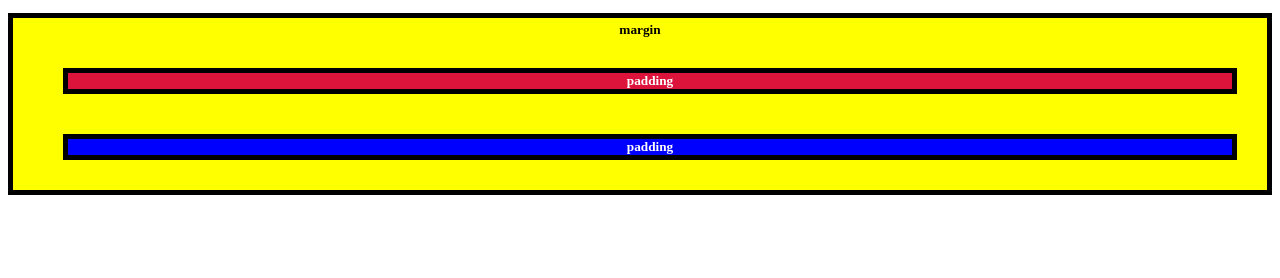
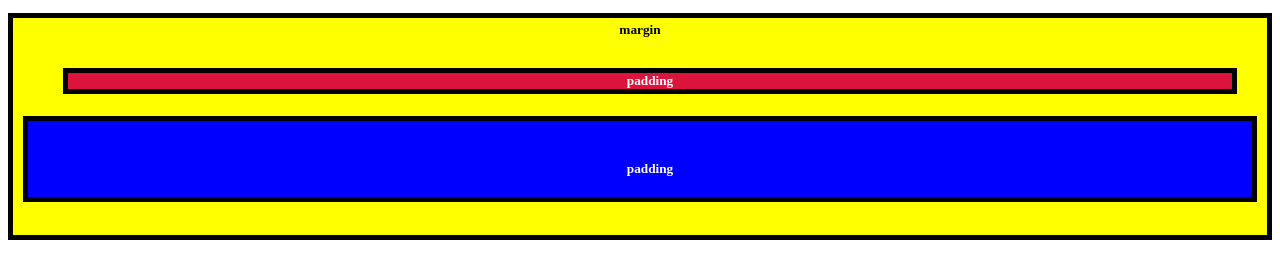
Before and after one commit to Belal-Ahmad-2020/freecodecamp-css, a plain HTML site: page index.html in a window 1280 px wide. Drawn offline with Linux system fonts and the light colour scheme.

Commit message:
CSS Part 11

```diff
--- a/index.html
+++ b/index.html
@@ -37,13 +37,10 @@
       }
 
       .blue-box {
-        background-color: blue;
-        margin-top: 40px;
-        margin-left: 40px;
-        margin-bottom: 20px;
-        margin-right: 20px;
-        color: #fff;
-      }
+    background-color: blue;
+    padding: 40px 20px 20px 40px;
+    color: #fff;
+  }
     </style>
 
 </head>
```
